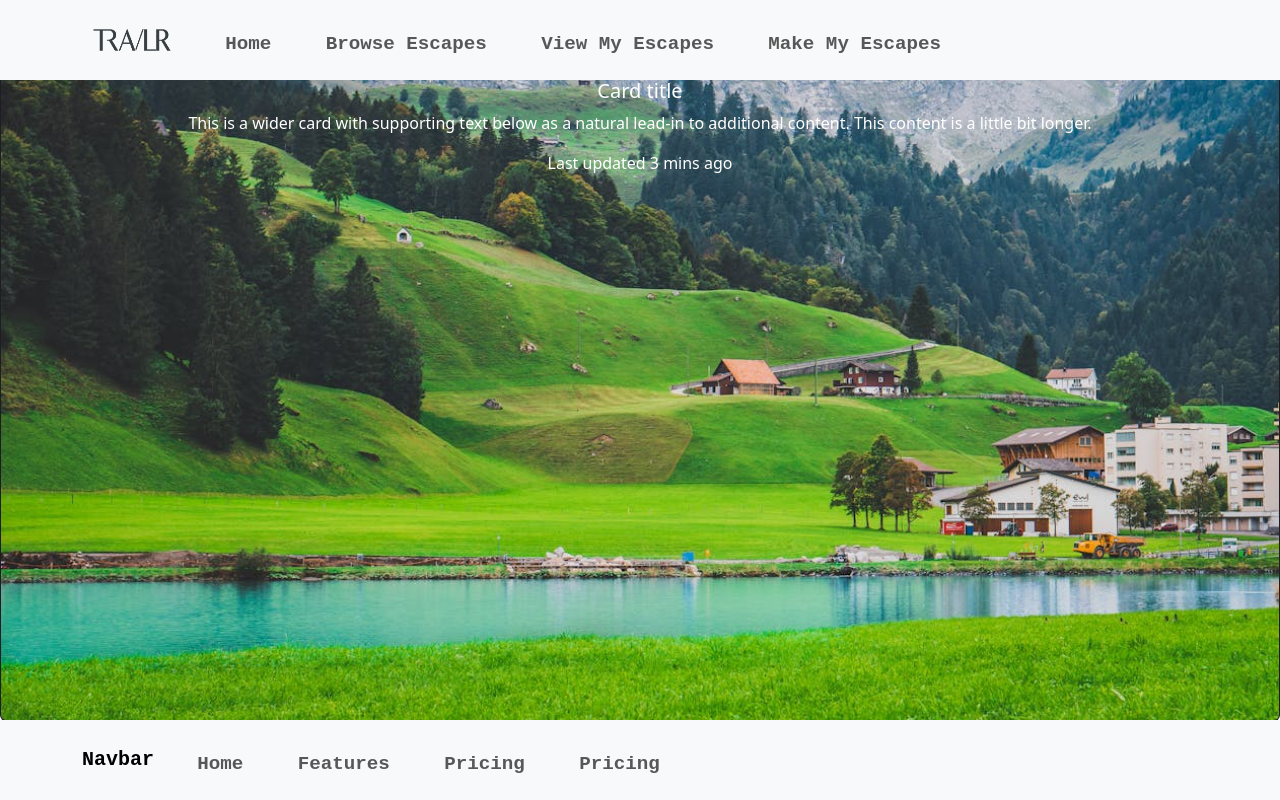
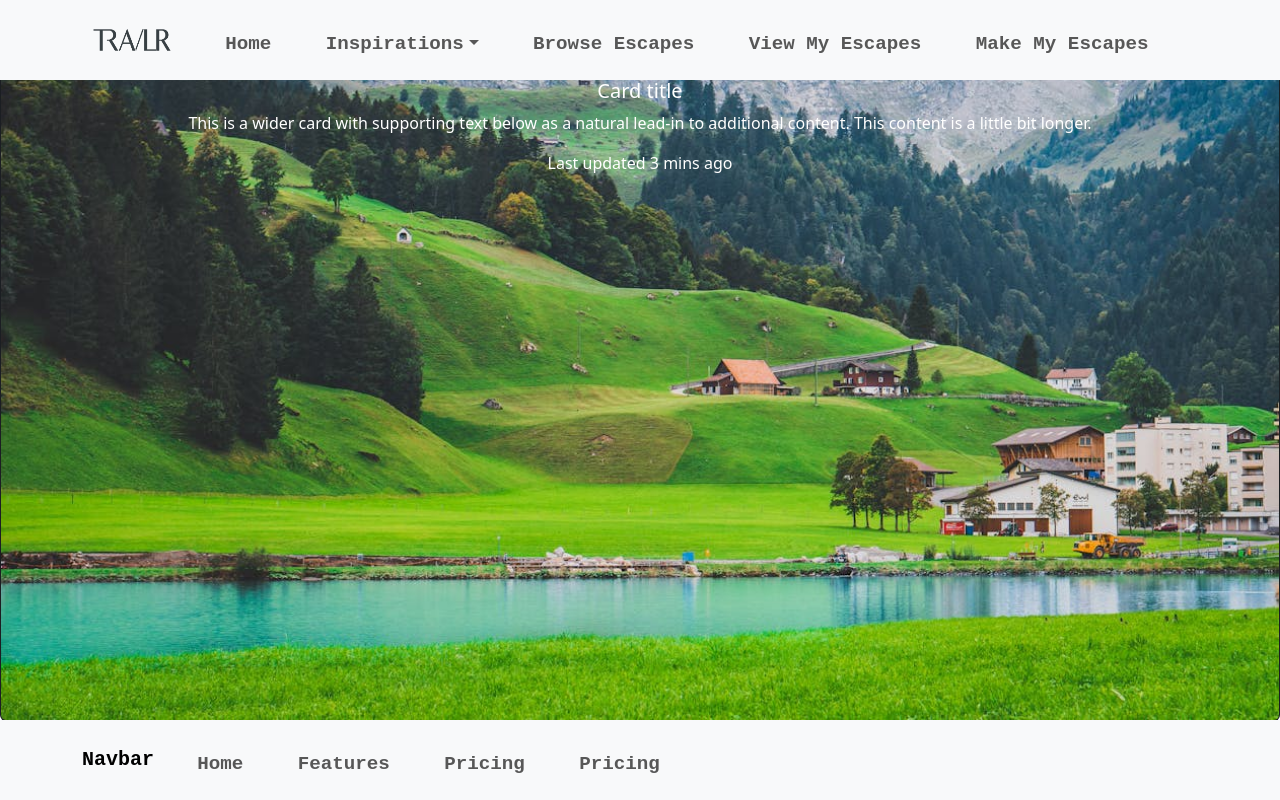
Before and after one commit to vmlayton87/milestone-project-2, a React (Vite) app: page / in a window 1280 px wide. Built offline with nearby package versions, Linux system fonts and the light colour scheme.

Commit message:
Bring back the inspirations links

```diff
--- a/src/client/components/Navigation.jsx
+++ b/src/client/components/Navigation.jsx
@@ -1,7 +1,7 @@
 import Container from 'react-bootstrap/Container';
 import Nav from 'react-bootstrap/Nav';
 import Navbar from 'react-bootstrap/Navbar';
-// import NavDropdown from 'react-bootstrap/NavDropdown';
+import NavDropdown from 'react-bootstrap/NavDropdown';
 import temp_logo from '../assets/travlr.png'
 
 const Navigation = () => {
@@ -22,7 +22,7 @@ const Navigation = () => {
               <Navbar.Collapse id="basic-navbar-nav" style={navCollapStyle}>
                 <Nav className="me-auto">
                   <Nav.Link href="/">Home</Nav.Link>
-                  {/* <NavDropdown title="Inspirations" id="basic-nav-dropdown">
+                  <NavDropdown title="Inspirations" id="basic-nav-dropdown">
                     <NavDropdown.Item href="/inspiration/category_1">Category 1</NavDropdown.Item>
                     <NavDropdown.Item href="/inspiration/category_2">
                     Category 2
@@ -32,7 +32,7 @@ const Navigation = () => {
                     <NavDropdown.Item href="/inspiration/category_all">
                     Category all
                     </NavDropdown.Item>
-                  </NavDropdown> */}
+                  </NavDropdown>
                   <Nav.Link href="/escapes">Browse Escapes</Nav.Link>
                   <Nav.Link href="/my_escapes">View My Escapes</Nav.Link>
                   <Nav.Link href="/my_new_escapes">Make My Escapes</Nav.Link>
```
